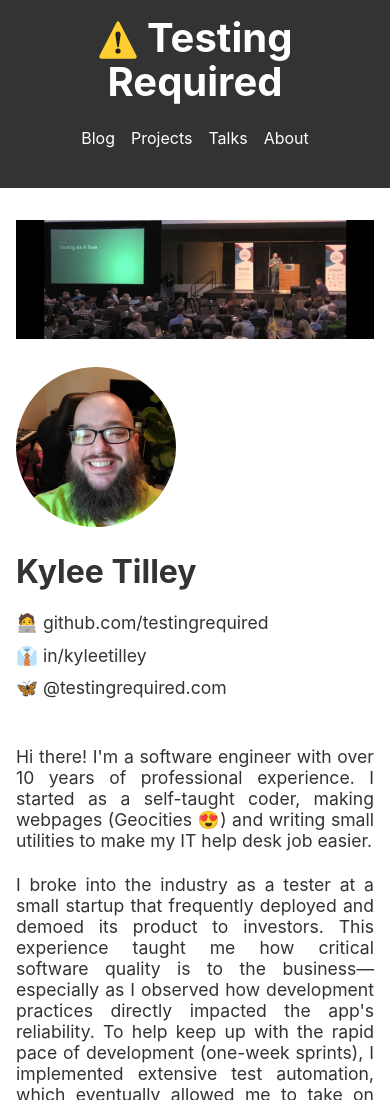
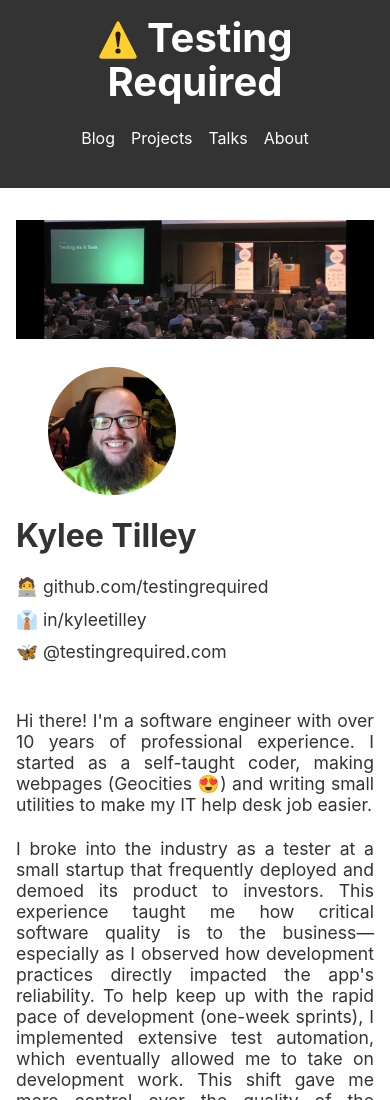
Before and after one commit to testingrequired/testingrequired.com, a Gatsby site: page /about in a window 390 px wide. Shown: the top 1100 px of the page. Built offline with nearby package versions, Linux system fonts and the light colour scheme; Gatsby itself is replaced by a stand-in of ours.

Commit message:
Improve responsive design of about page

```diff
--- a/src/pages/about.js
+++ b/src/pages/about.js
@@ -16,21 +16,34 @@ const AboutMeHeader = styled.div`
   }
 `;
 
+const Picture = styled.img`
+  border-radius: 50%;
+  width: 8em;
+  min-width: 8em;
+  height: 8em;
+
+  @media (max-width: 600px) {
+    float: right;
+    margin-left: 2em;
+  }
+
+  @media (max-width: 500px) {
+    float: right;
+  }
+
+  @media (max-width: 475px) {
+    display: block;
+    float: none;
+  }
+`;
+
 export default function About() {
   return (
     <Layout>
       <img src={banner} alt="Me standing on stage giving a talk" />
       <AboutMeHeader>
         <div>
-          <img
-            src={me}
-            style={{
-              borderRadius: '50%',
-              width: '10em',
-              height: '10em',
-            }}
-            alt=""
-          />
+          <Picture src={me} alt="" />
         </div>
 
         <div>
```
